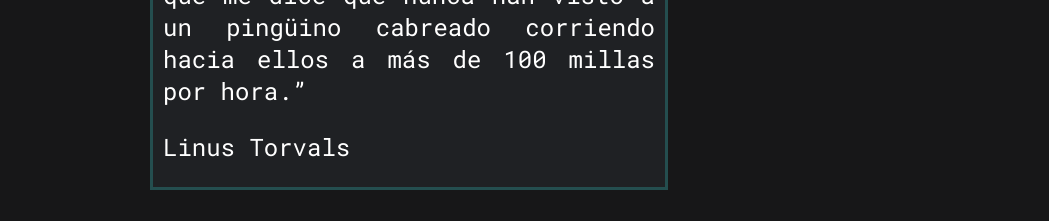
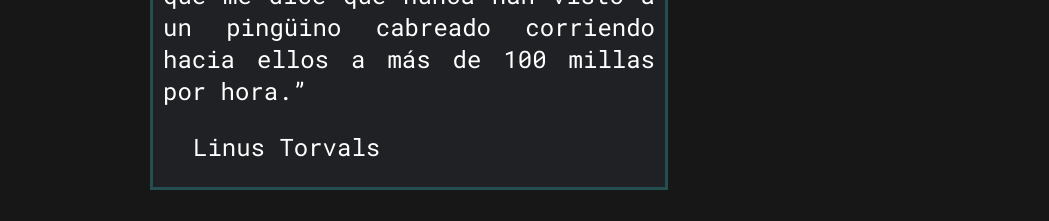
Before and after one commit to SteveBartmoss/steveapp, a React (Create React App) app: page /steve in a window 1280 px wide. Shown: the part 900-1121 px from the top of the page, without its empty margins (231-1280 px from the left). Built offline with nearby package versions, Linux system fonts and the light colour scheme.

Commit message:
add a blockquote for the quotes in the steve page

```diff
--- a/src/pages/Steve.jsx
+++ b/src/pages/Steve.jsx
@@ -35,7 +35,7 @@ function Steve() {
                             han visto a un pingüino cabreado corriendo hacia ellos a más
                             de 100 millas por hora.”
                         </p>
-                        <p className="content-curso">Linus Torvals</p>
+                        <blockquote className="quote">Linus Torvals</blockquote>
                     </BackExp>
                 </Paper>
             </Expositor>
```
